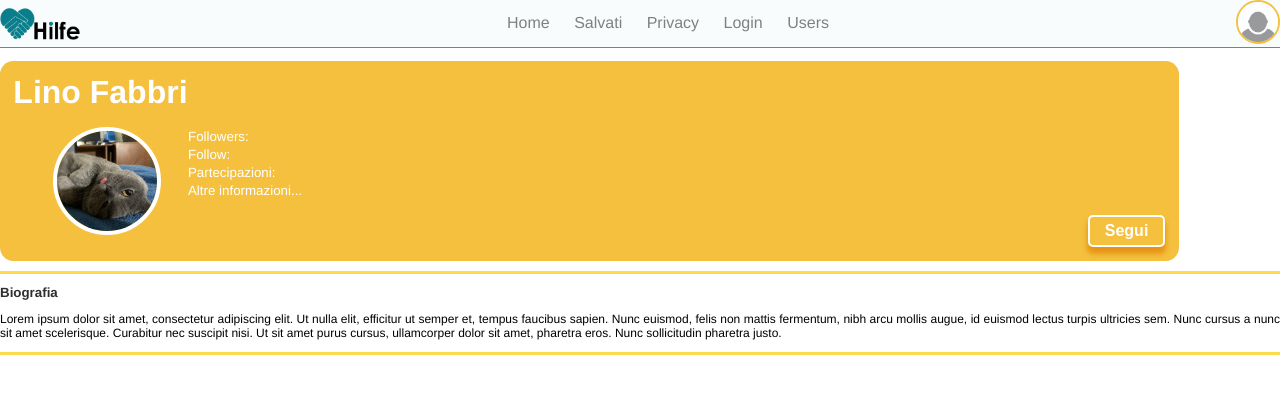
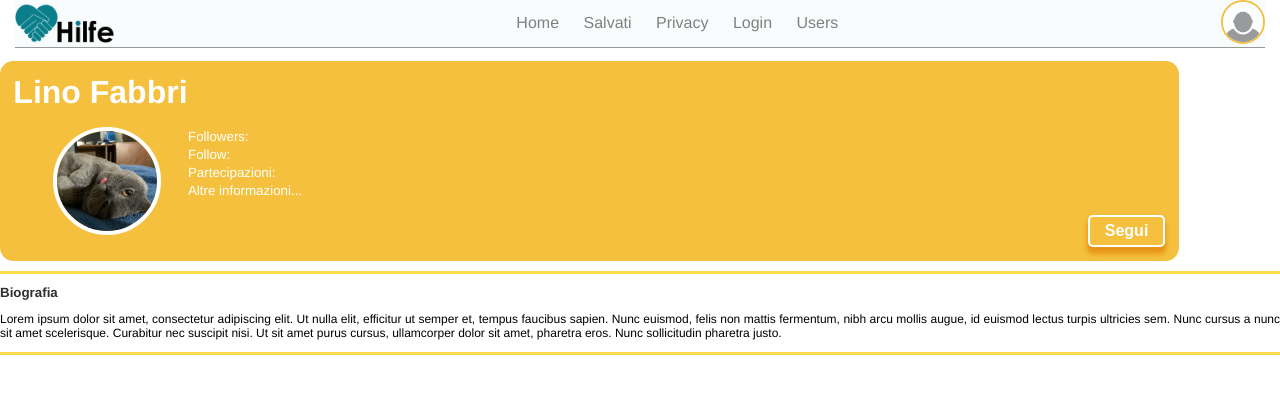
Before and after one commit to leo-tasso/Hilfe, a PHP site: page /html/profiloUtente.html in a window 1280 px wide. Shown: the top 415 px of the page. Run offline with PHP 8.4, Linux system fonts and the light colour scheme.

Commit message:
add margin to header

```diff
--- a/css/style.css
+++ b/css/style.css
@@ -5,8 +5,8 @@ body{
 
 .topbar{
   background-color:  #f9fcfd;
-  border-bottom: 1px solid grey;
-  width:100%;
+  border-bottom: 1.5px solid #989898;
+  margin: 0 15px;
 }
 
 .footer{
@@ -25,7 +25,6 @@ body>header>nav{
 /**immagine logo barra in alto**/
 .logo {
   height:40px; /**modificare in base a logo nuovo**/
-  margin: 2pt auto;
   text-align: center;
 }
 
@@ -125,15 +124,6 @@ body>header>nav>div a{
     align-items: center;
 }
 
-.logo {
-    width: 80px;
-    /* Adjust the width as needed */
-    height: auto;
-    margin-right: auto;
-    margin-left: auto;
-    display: block;
-}
-
 .openbtn {
     order: -1;
 }
@@ -164,11 +154,6 @@ body>header>nav>div a{
       text-decoration: none;
 
     }
-    .logo {
-      margin-left: 0;
-      margin-right: 0;
-      display: block;
-  }
 
     .desktopbar a {
       color:grey;
--- a/css/styleHome.css
+++ b/css/styleHome.css
@@ -292,12 +292,6 @@ aside {
         font-size: 8pt;
     }
 
-    .logo {
-        margin-left: 0;
-        margin-right: 0;
-        display: block;
-    }
-
     h3 {
         font-size: 11pt;
         font-weight: bold;
```
